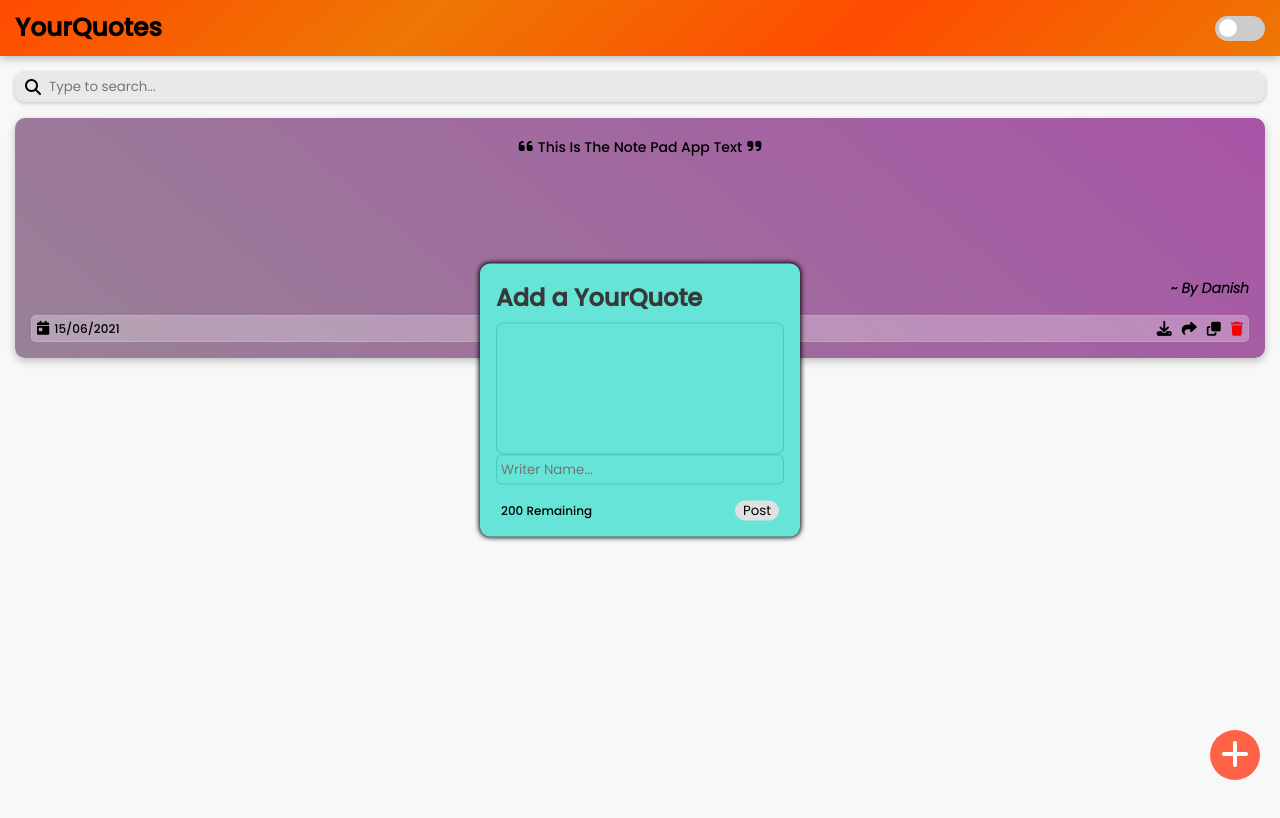
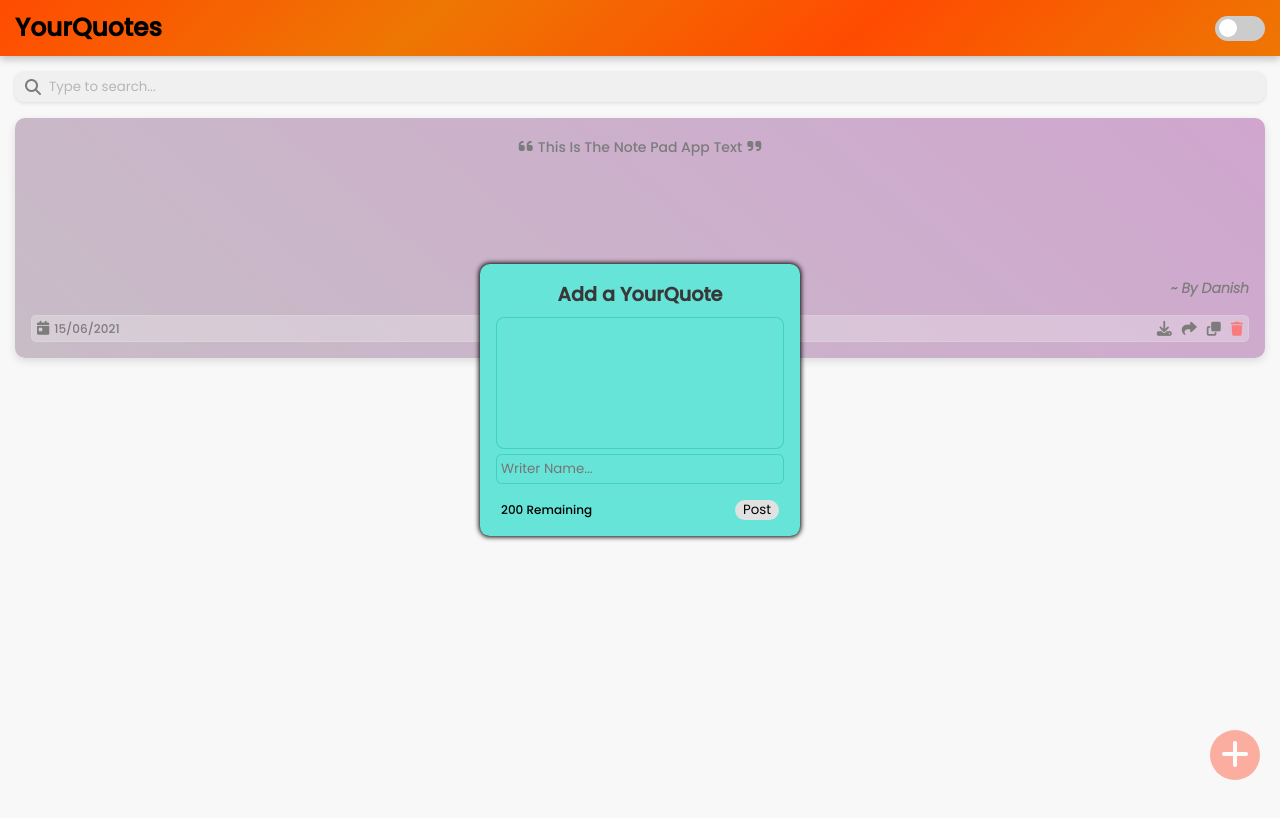
Before and after one commit to danishzayan/YourQuotes-App, a React (Vite) app: page / in a window 1280 px wide. Both pictures are taken after a click on the button 1235 px from the left and 755 px from the top of the page. Shown: the top 818 px of the page. Built offline with nearby package versions, Linux system fonts and the light colour scheme; no server answers.

Commit message:
Add overlay, close on clicking outside, design improvements

```diff
--- a/src/App.jsx
+++ b/src/App.jsx
@@ -1,16 +1,20 @@
 import React, { useState, useEffect } from "react";
 import "./App.css";
+import AddNotePopup from "./components/AddNotePopup";
 import CardsList from "./components/CardsList";
-import AddNotePopup from "./components/AddNotePopup";
 import { nanoid } from "nanoid";
 import axios from "axios";
 import { ToastContainer } from "react-toastify";
 import Search from "./components/Search";
 import Header from "./components/Header";
+import { toast } from "react-toastify";
+import "react-toastify/dist/ReactToastify.css";
 
 //API Details
 // 20220912223415
 // https://6315b6ef33e540a6d38296a9.mockapi.io/notepad-app
+
+const ID = nanoid();
 
 function App() {
   const randomColor1 = Math.floor(Math.random() * 16777215).toString(16);
@@ -18,7 +22,7 @@ function App() {
 
   const [notes, setNotes] = useState([
     {
-      id: nanoid(),
+      id: ID,
       color1: randomColor1,
       color2: randomColor2,
       text: "this is the note pad app text",
@@ -49,7 +53,7 @@ function App() {
   const addNote = (text) => {
     const date = new Date();
     const newNote = {
-      id: nanoid(),
+      id: ID,
       color1: randomColor1,
       color2: randomColor2,
       text: text,
@@ -69,24 +73,49 @@ function App() {
   const deleteNote = (id) => {
     const newNotes = notes.filter((note) => note.id !== id);
     //delete operation
+    if (id == ID)
       axios.delete(
         `https://6315b6ef33e540a6d38296a9.mockapi.io/notepad-app/${id}`,
         setNotes(newNotes)
       );
+    else
+      toast("📋 This is not YourQutoes", {
+        position: "top-center",
+        autoClose: 2000,
+        hideProgressBar: false,
+        closeOnClick: true,
+        pauseOnHover: true,
+        draggable: true,
+        progress: undefined,
+      });
+  };
+
+  const checkIfClickedInside = (e) => {
+    if (
+      e.target.dataset.target != "popup" &&
+      e.target.dataset.target != "add-quote"
+    ) {
+      setAddNotePopupIsOpen(false);
+    }
   };
 
   return (
     <>
-      <div className={`${darkMode && "dark-mode"}`}>
+      <div
+        className={`${darkMode && "dark-mode"}`}
+        onClick={checkIfClickedInside}
+      >
         <Header handleToggleDarkMode={setDarkMode} />
-        <div className="container">
+        <div className={`container ${addNotePopupIsOpen && "add-overlay"}`}>
+          <div className="wrapper"></div>
           <Search handleSearchNote={setSearchText} />
           <CardsList
-            notes={notes.filter((note) => note.text.includes(searchText))}
+            notes={notes.filter((note) =>
+              note.text.toUpperCase().includes(searchText.toLocaleUpperCase())
+            )}
             handleAddNote={addNote}
             handleDeleteNote={deleteNote}
           />
-          {/* <AddNotePopup /> */}
           <ToastContainer
             position="top-center"
             autoClose={2000}
@@ -104,9 +133,11 @@ function App() {
             onClick={() => {
               setAddNotePopupIsOpen(true);
             }}
+            data-target="add-quote"
           >
-            <i class="fa-solid fa-plus"></i>
+            <i class="fa-solid fa-plus" data-target="add-quote"></i>
           </button>
+        </div>
         {addNotePopupIsOpen && (
           <AddNotePopup
             handleAddNote={addNote}
@@ -114,7 +145,6 @@ function App() {
           />
         )}
       </div>
-      </div>
     </>
   );
 }
--- a/src/components/AddNotePopup.jsx
+++ b/src/components/AddNotePopup.jsx
@@ -21,18 +21,23 @@ const AddNotePopup = ({ handleAddNote, setAddNotePopupIsOpen }) => {
   };
 
   return (
-    <div className="card new popup">
-      <h1 className="popup-title">Add a YourQuote</h1>
+    <div className="card new popup" data-target="popup">
+      <h1 className="popup-title" data-target="popup">
+        Add a YourQuote
+      </h1>
       <textarea
         cols="10"
         rows="6"
         onChange={handleChange}
         value={noteText}
+        data-target="popup"
       ></textarea>
-      <input type="text" placeholder="Writer Name..." />
-      <div className="footer">
-        <small>{characterLimit - noteText.length} Remaining</small>
-        <button className="save" onClick={handleSave}>
+      <input type="text" placeholder="Writer Name..." data-target="popup" />
+      <div className="footer" data-target="popup">
+        <small data-target="popup">
+          {characterLimit - noteText.length} Remaining
+        </small>
+        <button className="save" onClick={handleSave} data-target="popup">
           Post
         </button>
       </div>
--- a/src/index.css
+++ b/src/index.css
@@ -77,7 +77,7 @@ body {
 }
 
 .popup {
-  position: absolute;
+  position: fixed;
   top: 50%;
   left: 50%;
   transform: translate(-50%, -50%);
@@ -86,9 +86,14 @@ body {
 }
 
 .popup-title {
-  font-size: 1.5rem;
+  font-size: 1.2rem;
   margin-bottom: 0.5rem;
   color: rgb(56, 56, 56);
+  text-align: center;
+}
+
+.add-overlay {
+  opacity: 0.5;
 }
 
 textarea {
@@ -98,6 +103,7 @@ textarea {
   border: 1px solid #35c8bab8;
   border-radius: 8px;
   padding: 5px;
+  margin-bottom: 0.3rem;
 }
 
 textarea:focus {
@@ -225,6 +231,7 @@ textarea:focus {
   box-shadow: rgba(0, 0, 0, 0.24) 0px 3px 8px;
   position: sticky;
   top: 0;
+  z-index: 100;
   width: 100%;
   overflow: hidden;
 }
```
Lines whose indentation alone changed are shown as unchanged.
